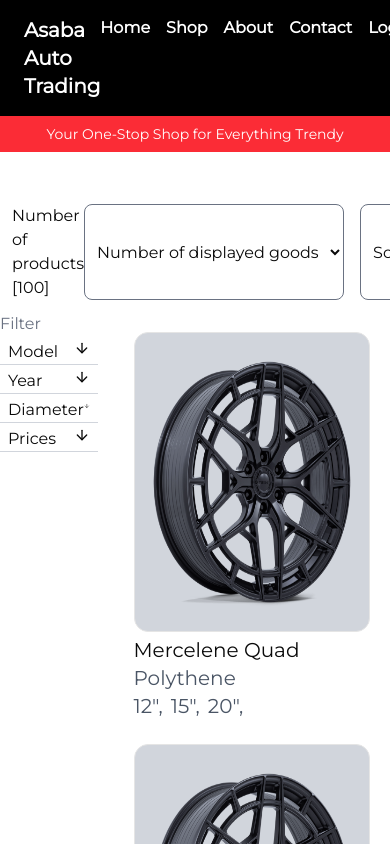
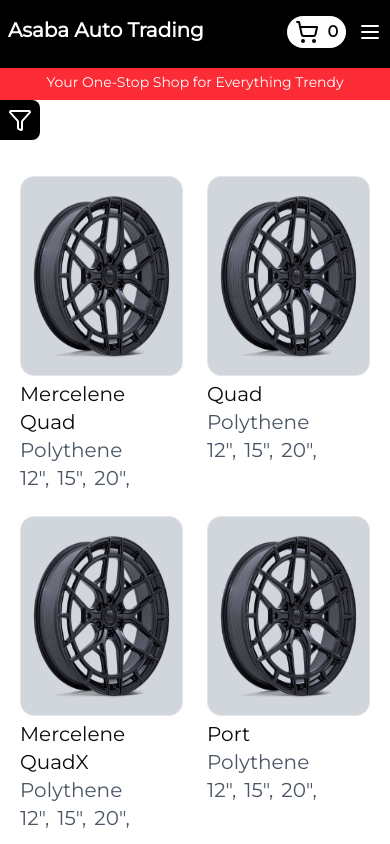
Before and after one commit to Newtaplix/Asaba, a Next.js app: page /shop in a window 390 px wide. Shown: the top 844 px of the page. Built offline with nearby package versions, Linux system fonts and the light colour scheme.

Commit message:
responsive shop

```diff
--- a/app/shop/page.tsx
+++ b/app/shop/page.tsx
@@ -11,7 +11,7 @@ const ShopPage = () => {
   return (
    <>
         <ShopNav/>
-        <div className='md:max-w-270 lg:max-w-320 w-full m-auto'>
+        <div className='w-full md:max-w-270 lg:max-w-320 w-full m-auto'>
           <Content/>
         </div>
         <FooterLV/>
--- a/components/homepage/Navbar.tsx
+++ b/components/homepage/Navbar.tsx
@@ -3,6 +3,7 @@ import React, { useState } from 'react'
 import { Menu, X } from 'lucide-react'
 import { motion, AnimatePresence } from 'framer-motion'
 import { cn } from '@/lib/utils'
+import Link from 'next/link'
 
 
 const Navbar = () => {
@@ -17,12 +18,12 @@ const Navbar = () => {
               <AnimatePresence>
                 <motion.ul
                  className="flex w-full overflow-hidden mt-3 lg:flex-row lg:w-fit gap-4 text-white">
-                  <li>Home</li>
-                  <li>Shop</li>
+                  <li><Link href={"/"}>Home</Link></li>
+                  <li><Link href={"/shop"}>Shop</Link></li>
                   <li>About</li>
                   <li>Contact</li>
-                  <li>Login</li>
-                  <li>SignUp</li>
+                  <li><Link href={"/auth/login"}>Login</Link></li>
+                  <li><Link href={"/auth/signup"}>SignUp</Link></li>
                 </motion.ul>
               </AnimatePresence>
           </div>
@@ -49,13 +50,13 @@ const Navbar = () => {
                   height: 0
                 }}
                 layout
-                 className="flex w-full overflow-hidden mt-3 text-center flex-col lg:flex-row lg:w-fit gap-4 text-white">
-                  <li className='mt-8 mb-3'>Home</li>
-                  <li className='mb-3'>Shop</li>
-                  <li className='mb-3'>About</li>
-                  <li className='mb-3'>Contact</li>
-                  <li className='mb-3'>Login</li>
-                  <li className='mb-3'>SignUp</li>
+                 className="flex px-2 w-full overflow-hidden mt-3 text-left flex-col lg:flex-row lg:w-fit gap-4 text-white">
+                  <li className='mt-3 '><Link href={"/"}>Home</Link></li>
+                  <li className='mt-3 '><Link href={"/shop"}>Shop</Link></li>
+                  <li className='mt-3 '>About</li>
+                  <li className='mt-3 '>Contact</li>
+                  <li className='mt-3 '><Link href={"/auth/login"}>Login</Link></li>
+                  <li className='mt-3 '><Link href={"/auth/signup"}>SignUp</Link></li>
                 </motion.ul>
               </AnimatePresence>
           </div>
--- a/components/shop/Cart.tsx
+++ b/components/shop/Cart.tsx
@@ -70,7 +70,7 @@ const CartComponent = ({ open }:OpenProp) => {
                                     }
                                 </AnimatePresence>
                               </motion.div>
-                              <div className='text-xl mt-1'>
+                              <div className='md:text-xl mt-2'>
                                 <h1 className='text-black'>{good.name}</h1>
                                 <p className='text-gray-600'>${good.price}</p>
                                 <p className='text-gray-600'>{good.material}</p>
--- a/components/shop/Filters.tsx
+++ b/components/shop/Filters.tsx
@@ -1,15 +1,16 @@
 'use client'
 import React, { useState } from 'react'
-import { ArrowUp , ArrowDown, X} from 'lucide-react'
+import { ArrowUp , ArrowDown, X, Filter} from 'lucide-react'
 import { cn } from '@/lib/utils'
 import SaleItems from './SaleItems'
-import { motion } from 'framer-motion'
+import { motion, AnimatePresence } from 'framer-motion'
+
 
 
 const Filters = () => {
     const [openFilterset, setOpenFilterSet] = useState<string[]>([])
     const [selectedFilter, setSelectedFilter] = useState<string[]>([])
-    console.log(selectedFilter)
+    const [filterOpen, setFilterOpen] = useState(false)
     const Filters = [
         {
             title: "Model",
@@ -110,9 +111,29 @@ const Filters = () => {
     ]
 
   return (
-    <div className='flex gap-4'>
-        <div className='w-[25%]'>
-            <div><p className='text-gray-500'>Filter</p></div>
+    <div className='flex flex-col lg:flex-row gap-4'>
+        <div className='w-fit lg:hidden p-2 z-7 bg-black text-white rounded-r-md' onClick={() => setFilterOpen(!filterOpen)}>
+            <p><Filter/></p>
+        </div>
+        <AnimatePresence>
+            <motion.div
+            initial={{
+                width: 0,
+                opacity: 0,
+            }}
+            animate={{
+                width: filterOpen ? "100%" : 0,
+                opacity: 1
+            }}
+            exit={{
+                width: 0,
+                opacity: 0
+            }}
+            className='w-full absolute lg:hidden z-10 bg-white overflow-x-hidden lg:w-[25%]'>
+                <div className="flex justify-between px-2 py-3">
+                    <p className='text-gray-500'>Filters</p>
+                    <X onClick={() => setFilterOpen(!filterOpen)}/>
+                </div>
                 <div className='flex flex-wrap gap-2'>
                     {
                         selectedFilter.map((item, index) =>
@@ -128,7 +149,7 @@ const Filters = () => {
                 <div>
                 {
                         Filters.map((filter) => (
-                        <motion.div key={filter.title} className='border-b-1 mt-1 border-gray-300 px-2'>
+                            <motion.div key={filter.title} className='border-b-1 mb-4 mt-1 border-gray-300 px-2'>
                                 <div onClick={() => {
                                     if(openFilterset.includes(filter.title)){
                                         const newArr = openFilterset.filter(cont => cont !== filter.title)
@@ -173,7 +194,77 @@ const Filters = () => {
                         ))
                 }
                 </div>
+            </motion.div>
+
+            {/** Windows filters sections */}
+
+            <motion.div
+            className='w-full hidden lg:flex lg:flex-col bg-white overflow-x-hidden lg:w-[25%]'>
+                <div className="flex justify-between px-2 py-3">
+                    <p className='text-gray-500'>Filters</p>
                 </div>
+                <div className='flex flex-wrap gap-2'>
+                    {
+                        selectedFilter.map((item, index) =>
+                        <p key={item} className='bg-gray-200 px-2 rounded-full gap-2 items-center flex w-fit'>{item}
+                        <button onClick={() => {
+                            const newArr = selectedFilter.filter((_, i) => i !== index)
+                            setSelectedFilter(newArr)
+                        }}><X className='size-4 rounded-full bg-gray-300 cursor-pointer'/></button>
+                        </p>
+                        )
+                    }
+                </div>
+                <div>
+                {
+                        Filters.map((filter) => (
+                            <motion.div key={filter.title} className='border-b-1 mb-4 mt-1 border-gray-300 px-2'>
+                                <div onClick={() => {
+                                    if(openFilterset.includes(filter.title)){
+                                        const newArr = openFilterset.filter(cont => cont !== filter.title)
+                                        setOpenFilterSet(newArr)
+                                        console.log(openFilterset)
+                                    }else{
+                                        setOpenFilterSet([...openFilterset, filter.title])
+                                    }
+
+                                    }} className='flex justify-between cursor-pointer'>
+                                    <p>{filter.title}</p>
+                                    {
+                                        openFilterset.includes(filter.title) ? <ArrowUp size={16}/> : <ArrowDown size={16}/>
+                                    }
+                                </div>
+                                <motion.div className={cn("h-0 transition-all overflow-y-hidden", openFilterset.includes(filter.title) ? "h-fit" : null)}>
+
+                                    <input className='w-full px-2 py-1 rounded-md border-2 border-gray-300' placeholder='Search'/>
+                                {
+                                    filter.options.map((opt) => (
+                                        <label key={opt.value} htmlFor={opt.value}
+                                            className='w-full justify-between flex text-[16px] items-center mt-1 pl-2'>
+                                                <span>{opt.label}</span>
+                                                <input
+                                                type="checkbox" className='bg-black size-4 rounded-md' name="model" value={opt.value} onChange={(e) =>
+                                                    {
+                                                        if(e.target.checked){
+                                                            setSelectedFilter(prev => [...prev, e.target.value])
+                                                        }else{
+
+                                                            const newArr =selectedFilter.filter(() => opt.value !== e.target.value )
+                                                            setSelectedFilter(newArr)
+                                                        }
+
+                                                    }
+                                                } id={opt.value} />
+                                        </label>
+                                    ))
+                                }
+                                </motion.div>
+                            </motion.div>
+                        ))
+                }
+                </div>
+            </motion.div>
+        </AnimatePresence>
         <SaleItems filters = { selectedFilter }/>
     </div>
   )
--- a/components/shop/SaleItems.tsx
+++ b/components/shop/SaleItems.tsx
@@ -106,13 +106,13 @@ const SaleItems = ({ filters }:FilterProp) => {
 
 
   return (
-    <div className='w-full grid md:grid-cols-2 lg:grid-cols-3 p-5 gap-6 relative'>
+    <div className='w-full grid grid-cols-2 lg:grid-cols-3 p-5 gap-6 relative'>
       {
         filteredGoods.length > 0 ?
 
         filteredGoods.map((item, i) => (
           <div onMouseEnter={() => handlehover(i)} onMouseLeave={() => handlehover(-1)} key={i}>
-            <motion.div className='pt-5 border h-75 flex-1 flex relative flex-col justify-center items-center rounded-xl bg-gray-300 relative'>
+            <motion.div className='pt-5 border h-50 md:h-75 flex-1 flex relative flex-col justify-center items-center rounded-xl bg-gray-300 relative'>
                 <Image fill src={item.image} alt='Options'/>
                <AnimatePresence>
                 {
@@ -154,7 +154,7 @@ const SaleItems = ({ filters }:FilterProp) => {
 
         ContentList.map((item, i) => (
           <div onMouseEnter={() => handlehover(i)} onMouseLeave={() => handlehover(-1)} key={i}>
-            <motion.div className='pt-5 border h-75 flex-1 flex relative flex-col justify-center items-center rounded-xl bg-gray-300 relative'>
+            <motion.div className='pt-5 border h-50 md:h-75 flex-1 flex relative flex-col justify-center items-center rounded-xl bg-gray-300 relative'>
                 <Image fill src={item.image} alt='Options'/>
                <AnimatePresence>
                 {
--- a/components/shop/SecondNav.tsx
+++ b/components/shop/SecondNav.tsx
@@ -2,7 +2,7 @@ import React from 'react'
 
 const SecondNav = () => {
   return (
-    <div className='w-full p-3 bg-white flex mt-10 justify-between'>
+    <div className='w-full p-3 bg-white flex hidden justify-between'>
         <div>
           <h1>Number of products [100]</h1>
         </div>
--- a/components/shop/shopNav.tsx
+++ b/components/shop/shopNav.tsx
@@ -1,29 +1,68 @@
 "use client"
 import React, { useState } from 'react'
-import { ShoppingCart } from 'lucide-react'
+import { ShoppingCart, Menu, X } from 'lucide-react'
 import CartComponent from './Cart'
 import CartStore from '@/store/Store'
+import { motion, AnimatePresence } from 'framer-motion'
+import Link from 'next/link'
 
 const ShopNav = () => {
     const [ isOpen, setIsOpen ] = useState(false)
+    const [navOpen, setOpen] = useState(false)
 
     const { items } = CartStore()
   return (
     <div className='w-full z-10'>
-        <div className="flex font-bold justify-between py-4 bg-black px-6 text-white w-full z-10">
-            <div>
+        <div className="flex flex-col lg:flex-row font-bold justify-between py-4 bg-black md:px-6 text-white w-full z-10">
+            <div className='w-full flex text-white px-2 md:px-0 justify-between'>
                 <h1 className='text-xl md:text-2xl'>Asaba Auto Trading</h1>
+               <div className='flex lg:hidden gap-3 items-center'>
+                    <button onClick={() => setIsOpen(!isOpen)} className="flex lg:hidden gap-2 bg-white text-black cursor-pointer px-2 rounded-full py-1 w-fit"><ShoppingCart/>{items.length}</button>
+                    <div onClick={() => setOpen(!navOpen)}>
+                            {
+                                navOpen ? <X/> : <Menu/>
+                            }
+                    </div>
+
+               </div>
             </div>
-            <div>
-                <ul className="flex gap-4 text-white">
-                    <li>Home</li>
-                    <li>Shop</li>
-                    <li>About</li>
-                    <li>Contact</li>
-                    <li>Login</li>
-                    <li>SignUp</li>
-                    <button onClick={() => setIsOpen(!isOpen)} className="flex gap-2 bg-white text-black cursor-pointer px-2 rounded-full py-1"><ShoppingCart/>{items.length}</button>
-                </ul>
+            <div className='relative'>
+               <AnimatePresence>
+                    <ul
+                    className="hidden lg:flex flex-col px-2 pt-5 bg-black overflow-hidden lg:flex-row gap-7 lg:gap-4 text-white">
+                        <li><Link href={"/"}>Home</Link></li>
+                        <li><Link href={"/shop"}>Shop</Link></li>
+                        <li>About</li>
+                        <li>Contact</li>
+                        <li><Link href={"/auth/login"}>Login</Link></li>
+                        <li><Link href={"/auth/signup"}>SignUp</Link></li>
+                        <button onClick={() => setIsOpen(!isOpen)} className="flex hidden lg:flex gap-2 bg-white text-black cursor-pointer px-2 rounded-full py-1 w-fit"><ShoppingCart/>{items.length}</button>
+                    </ul>
+
+                    {/*** Android Version */}
+                    <motion.ul
+                    initial={{
+                        height: 0,
+                        opacity: 0
+                    }}
+                    animate={{
+                        height: navOpen ? 380 : 0,
+                        opacity: 1
+                    }}
+                    exit={{
+                        height: 0,
+                        opacity: 0
+                    }}
+                    className="flex flex-col w-full z-20 px-2 pt-5 absolute bg-black overflow-hidden lg:flex-row gap-7 lg:gap-4 lg:hidden text-white">
+                        <li><Link href={"/"}>Home</Link></li>
+                        <li><Link href={"/shop"}>Shop</Link></li>
+                        <li>About</li>
+                        <li>Contact</li>
+                        <li><Link href={"/auth/login"}>Login</Link></li>
+                        <li><Link href={"/auth/signup"}>SignUp</Link></li>
+                        <button onClick={() => setIsOpen(!isOpen)} className="flex hidden lg:flex gap-2 bg-white text-black cursor-pointer px-2 rounded-full py-1 w-fit"><ShoppingCart/>{items.length}</button>
+                    </motion.ul>
+               </AnimatePresence>
             </div>
         </div>
         <div className='bg-red-500 py-2 text-center text-white text-sm'>
```
Also changed, not shown: components/homepage/contact.jsx (deleted, +0 -13 lines). Lines whose indentation alone changed are shown as unchanged.
